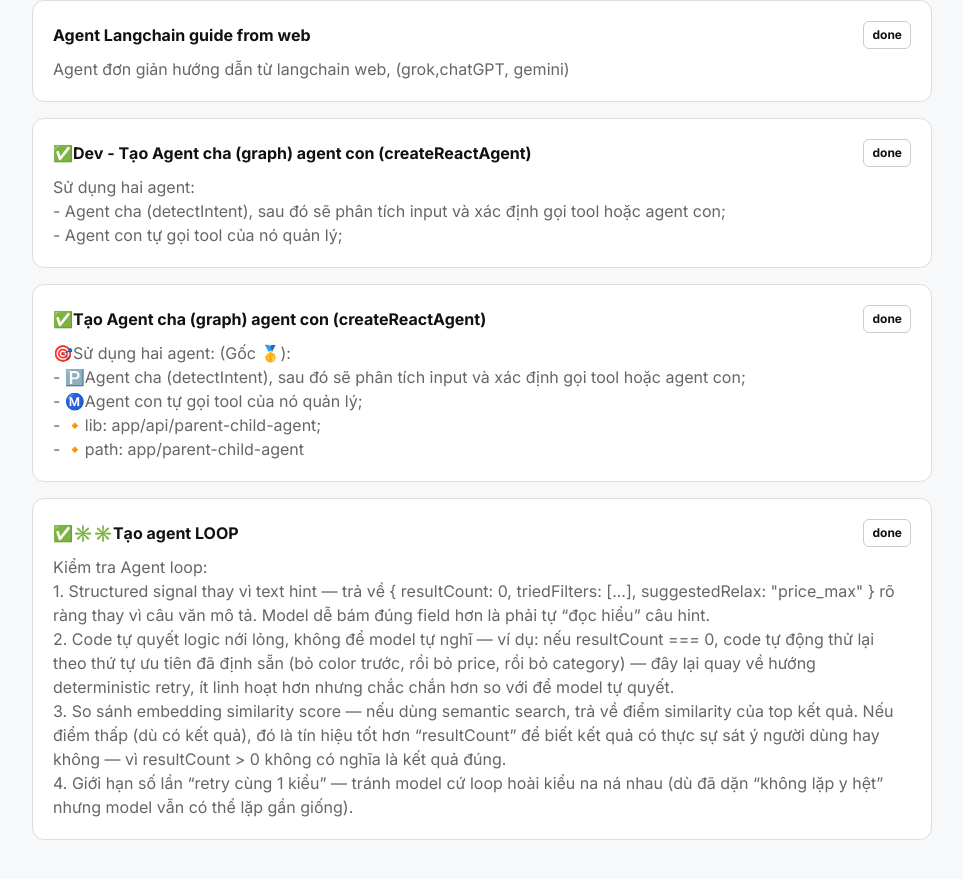
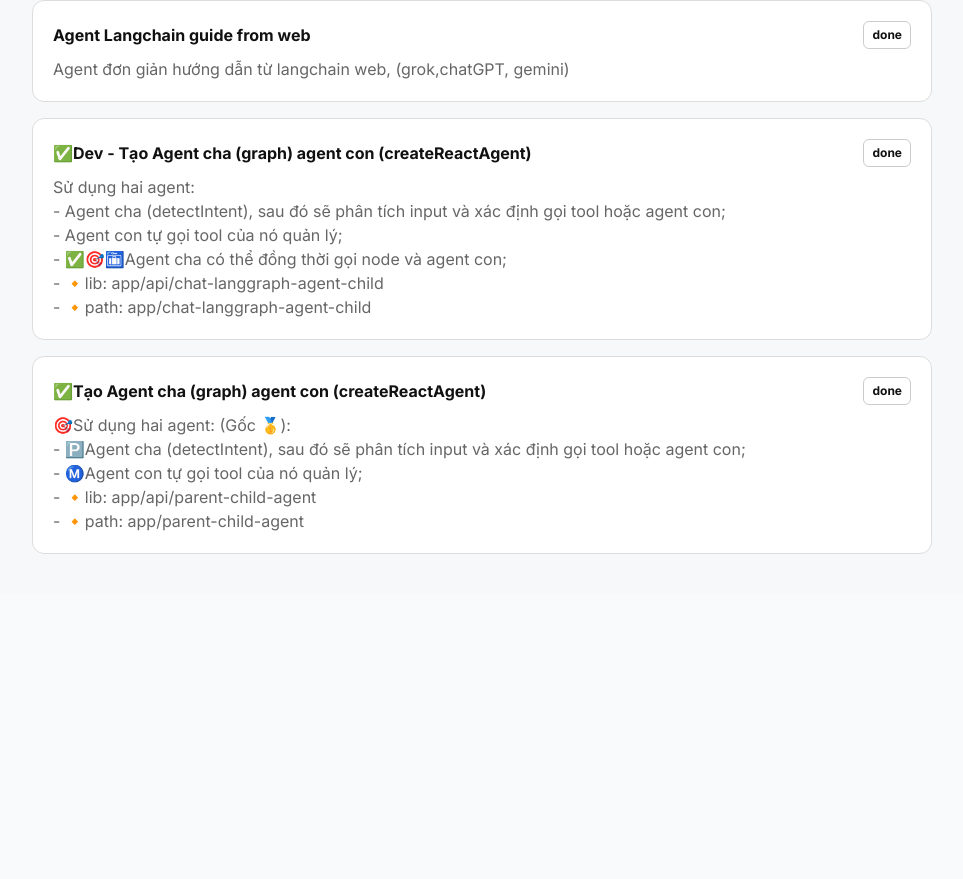
Before and after one commit to phxbinh/TrungNguyen, a Next.js app: page / in a window 1280 px wide. Shown: the part 2044-2923 px from the top of the page, without its empty margins (8-971 px from the left). After the commit the page ends 2638 px from the top, so only its background shows below. Built offline with nearby package versions, Linux system fonts and the light colour scheme.

Commit message:
Update page.tsx

```diff
--- a/src/app/page.tsx
+++ b/src/app/page.tsx
@@ -122,6 +122,9 @@ Khai báo các tools, sau đó:
       `Sử dụng hai agent:
 - Agent cha (detectIntent), sau đó sẽ phân tích input và xác định gọi tool hoặc agent con;
 - Agent con tự gọi tool của nó quản lý;
+- ✅🎯🛅Agent cha có thể đồng thời gọi node và agent con;
+- 🔸lib: app/api/chat-langgraph-agent-child
+- 🔸path: app/chat-langgraph-agent-child
 `,
     status: 'done',
   },
@@ -132,23 +135,10 @@ Khai báo các tools, sau đó:
       `🎯Sử dụng hai agent: (Gốc 🥇):
 - 🅿️Agent cha (detectIntent), sau đó sẽ phân tích input và xác định gọi tool hoặc agent con;
 - Ⓜ️Agent con tự gọi tool của nó quản lý;
-- 🔸lib: app/api/parent-child-agent;
+- 🔸lib: app/api/parent-child-agent
 - 🔸path: app/parent-child-agent`,
     status: 'done',
   },
-{
-    href: '/claude-code-test-agent-loop',
-    title: '✅✳️✳️Tạo agent LOOP',
-    summary:
-      `Kiểm tra Agent loop:
- 	1.	Structured signal thay vì text hint — trả về { resultCount: 0, triedFilters: [...], suggestedRelax: "price_max" } rõ ràng thay vì câu văn mô tả. Model dễ bám đúng field hơn là phải tự “đọc hiểu” câu hint.
-	2.	Code tự quyết logic nới lỏng, không để model tự nghĩ — ví dụ: nếu resultCount === 0, code tự động thử lại theo thứ tự ưu tiên đã định sẵn (bỏ color trước, rồi bỏ price, rồi bỏ category) — đây lại quay về hướng deterministic retry, ít linh hoạt hơn nhưng chắc chắn hơn so với để model tự quyết.
-	3.	So sánh embedding similarity score — nếu dùng semantic search, trả về điểm similarity của top kết quả. Nếu điểm thấp (dù có kết quả), đó là tín hiệu tốt hơn “resultCount” để biết kết quả có thực sự sát ý người dùng hay không — vì resultCount > 0 không có nghĩa là kết quả đúng.
-	4.	Giới hạn số lần “retry cùng 1 kiểu” — tránh model cứ loop hoài kiểu na ná nhau (dù đã dặn “không lặp y hệt” nhưng model vẫn có thể lặp gần giống).
-`,
-    status: 'done',
-  },
-//src/app/api/claude-code-test-agent-loop
 ];
 
 export default function HomePage() {
```
